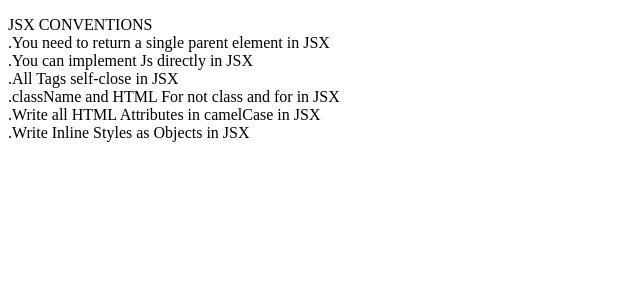
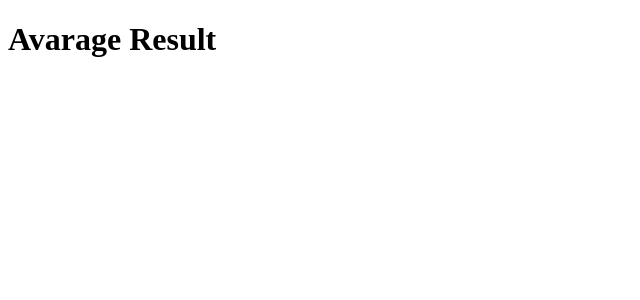
Before and after one commit to Ashikur41/React_partics, a React (Vite) app: page / in a window 1280 px wide. Shown: the top 300 px of the page, without its empty margins (0-640 px from the left). Built offline with nearby package versions, Linux system fonts and the light colour scheme.

Commit message:
JSX Inline if else

```diff
--- a/src/App.jsx
+++ b/src/App.jsx
@@ -6,17 +6,18 @@ import Footer from './component/Footer';
 
 
 const App = () => {
+
+  var marks=80;
+
   return (
     <div>
-      <p>
-        JSX CONVENTIONS<br/>
-        .You need to return a single parent element in JSX<br/>
-        .You can implement Js directly in JSX<br/>
-        .All Tags self-close in JSX<br/>
-        .className and HTML For not class and for in JSX<br/>
-        .Write all HTML Attributes in camelCase in JSX<br/>
-        .Write Inline Styles as Objects in JSX<br/>
-      </p>
+      {/* JSX Inline if else */}
+      {
+        marks>80?
+        <h1>Brilliant Result</h1>
+        :
+        <h1>Avarage Result</h1>
+      }
     </div>
   );
 };
```
